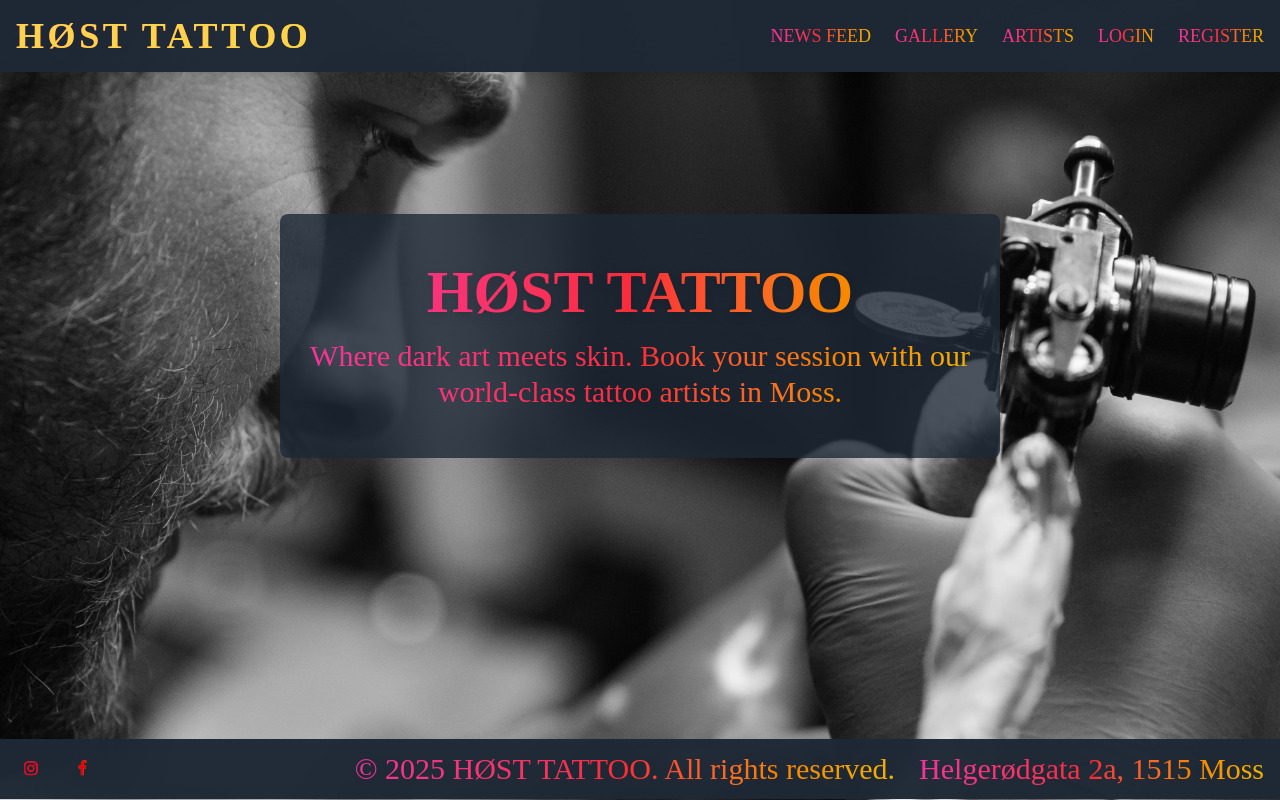
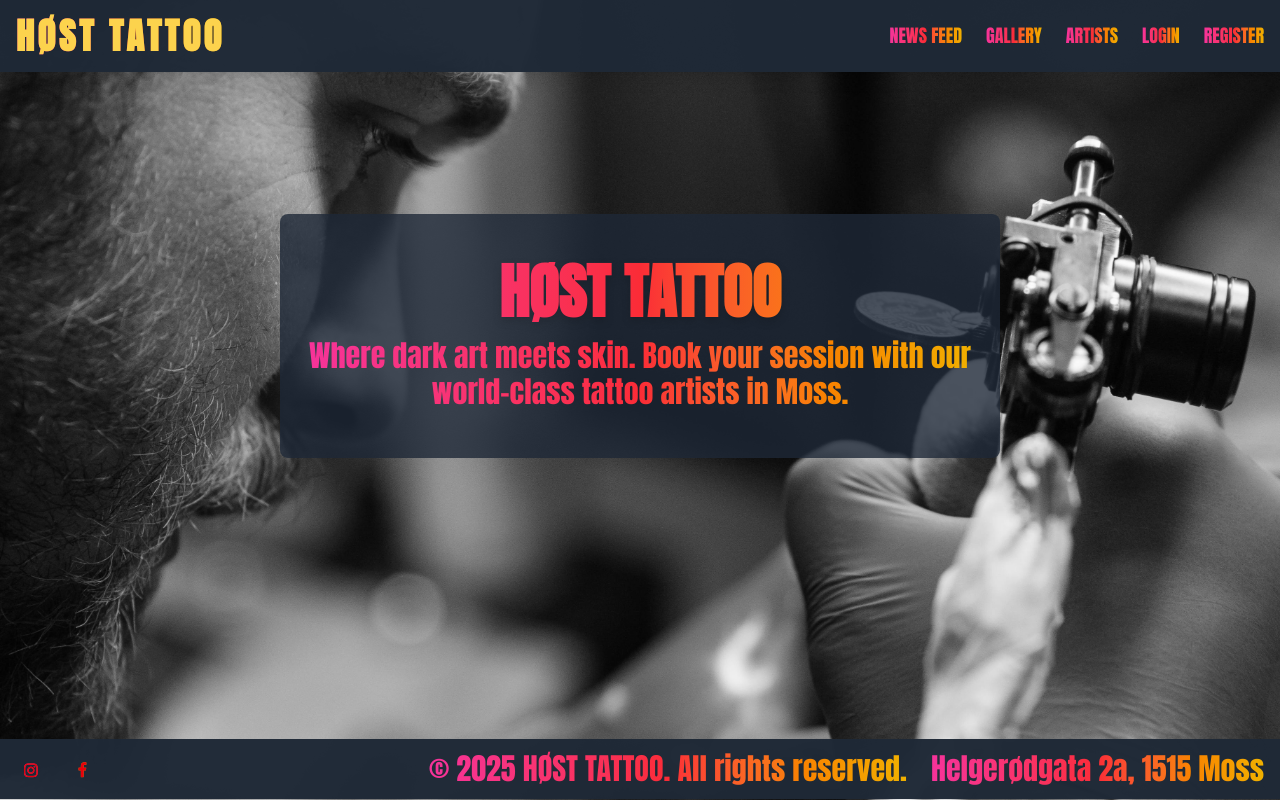
Before and after one commit to vladinson009/host-tattoo, a React (Vite) app: page / in a window 1280 px wide. Built offline with nearby package versions, Linux system fonts and the light colour scheme; a web font is replaced by a local one.

Commit message:
user friendly fonts

```diff
--- a/public/styles/style.css
+++ b/public/styles/style.css
@@ -1,5 +1,5 @@
-.delicious-handrawn-regular {
-  font-family: 'Delicious Handrawn', cursive;
+.anton-regular {
+  font-family: 'Anton', sans-serif;
   font-weight: 400;
   font-style: normal;
 }
@@ -26,7 +26,7 @@ body {
   height: 100%;
   margin: 0;
   padding: 0;
-  font-family: 'Delicious Handrawn', cursive;
+  font-family: 'Anton', cursive;
   font-weight: 400;
   font-style: normal;
 }
```
